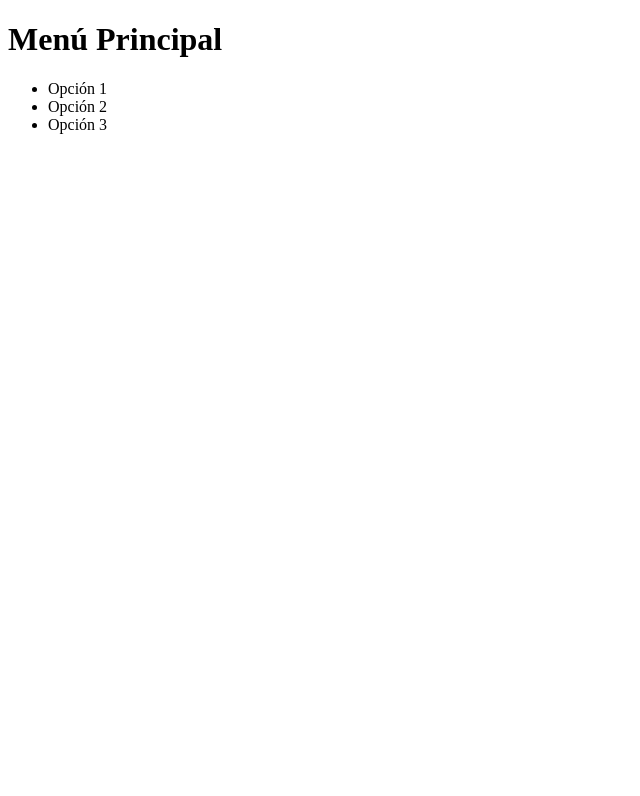
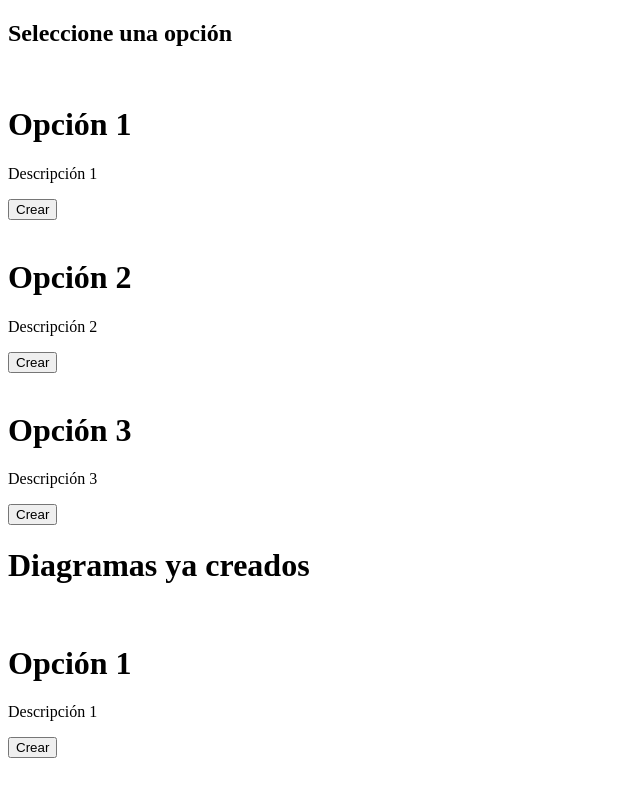
Before and after one commit to Neo-Ram/hdiagrams-react-edition, a React (Vite) app: page /menu in a window 1280 px wide. Shown: the top 796 px of the page, without its empty margins (0-640 px from the left). Built offline with nearby package versions, Linux system fonts and the light colour scheme.

Commit message:
Login y menu principal sin estilos

```diff
--- /dev/null
+++ b/src/components/Card.tsx
@@ -0,0 +1,22 @@
+import { ReactNode } from "react";
+import Button1 from "./Inputs";
+
+type CardProps = {
+  children: ReactNode;
+  titulo: string;
+  parrafo: string;
+  imagen: string;
+};
+
+const Card = ({ children, titulo, parrafo, imagen }: CardProps) => {
+  return (
+    <div>
+      <img src={imagen} alt="" />
+      <h1>{titulo}</h1>
+      <p>{parrafo}</p>
+      <Button1>{children}</Button1>
+    </div>
+  );
+};
+
+export default Card;
--- a/src/components/Login.tsx
+++ b/src/components/Login.tsx
@@ -19,26 +19,22 @@ const Login = () => {
   return (
     <div className="login">
       <form onSubmit={handleSubmit}>
-        <div>
-          <label htmlFor="email">Email:</label>
         <InputText
           type="email"
           id="email"
+          placeholder="Email"
           value={email}
           onChange={(e) => setEmail(e.target.value)}
           required
         />
-        </div>
-        <div>
-          <label htmlFor="password">Contraseña:</label>
         <InputText
           type="password"
           id="password"
+          placeholder="Contraseña"
           value={password}
           onChange={(e) => setPassword(e.target.value)}
           required
         />
-        </div>
         <Button1>Iniciar Sesión</Button1>
       </form>
     </div>
--- a/src/components/Menu.tsx
+++ b/src/components/Menu.tsx
@@ -1,14 +1,39 @@
+import Card from "./Card";
 const Menu = () => {
   return (
-    <div className="menu-container">
-      <h1>Menú Principal</h1>
-      <nav>
-        <ul>
-          <li>Opción 1</li>
-          <li>Opción 2</li>
-          <li>Opción 3</li>
-        </ul>
-      </nav>
+    <div className="menu-mitad">
+      <h2>Seleccione una opción</h2>
+      <div className="cartitas">
+        <Card
+          titulo="Opción 1"
+          parrafo="Descripción 1"
+          children="Crear"
+          imagen=""
+        />
+        <Card
+          titulo="Opción 2"
+          parrafo="Descripción 2"
+          children="Crear"
+          imagen=""
+        />
+        <Card
+          titulo="Opción 3"
+          parrafo="Descripción 3"
+          children="Crear"
+          imagen=""
+        />
+      </div>
+      <div className="menu-mitad">
+        <h1>Diagramas ya creados</h1>
+        <div>
+          <Card
+            titulo="Opción 1"
+            parrafo="Descripción 1"
+            children="Crear"
+            imagen=""
+          />
+        </div>
+      </div>
     </div>
   );
 };
```
Lines whose indentation alone changed are shown as unchanged.
